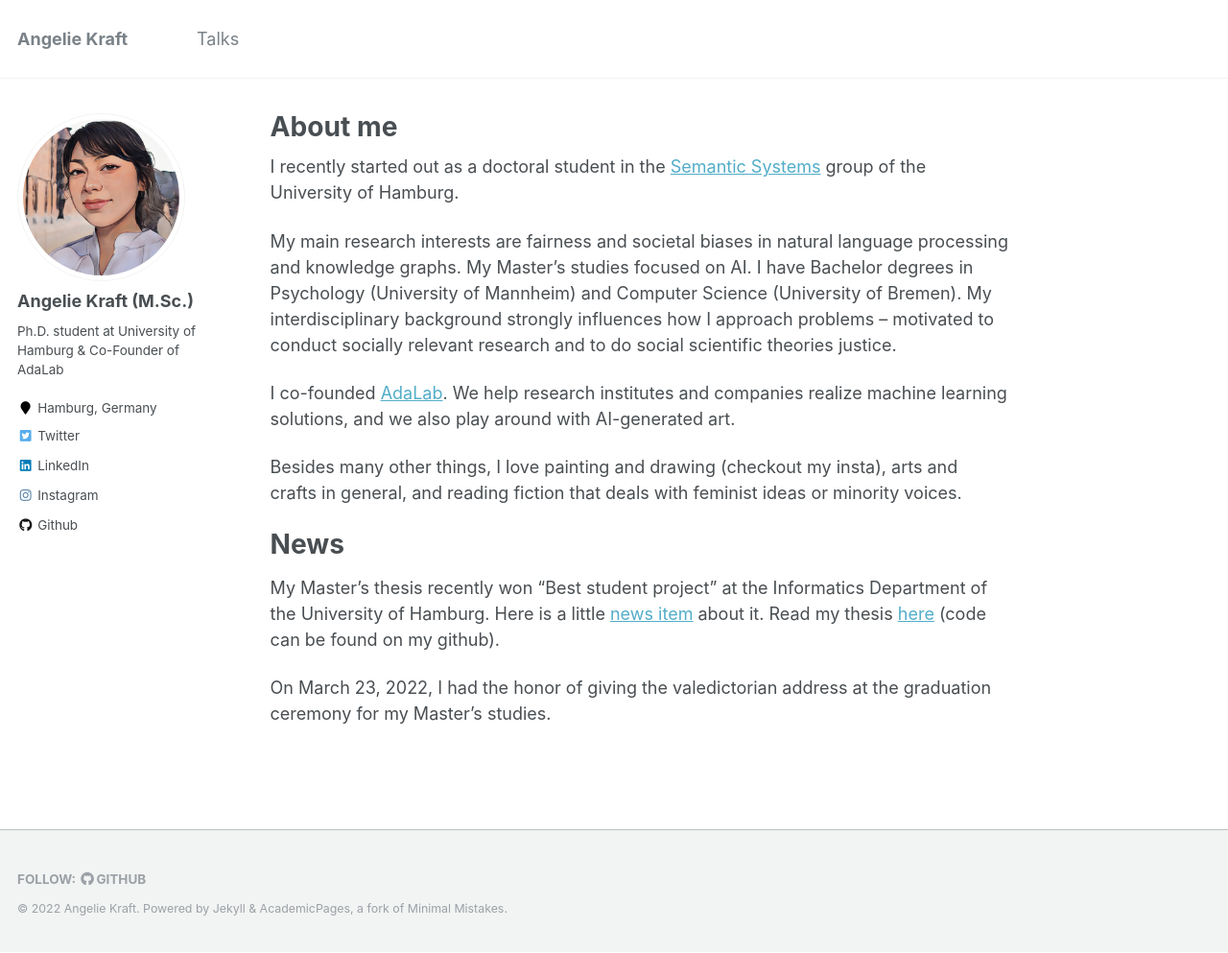
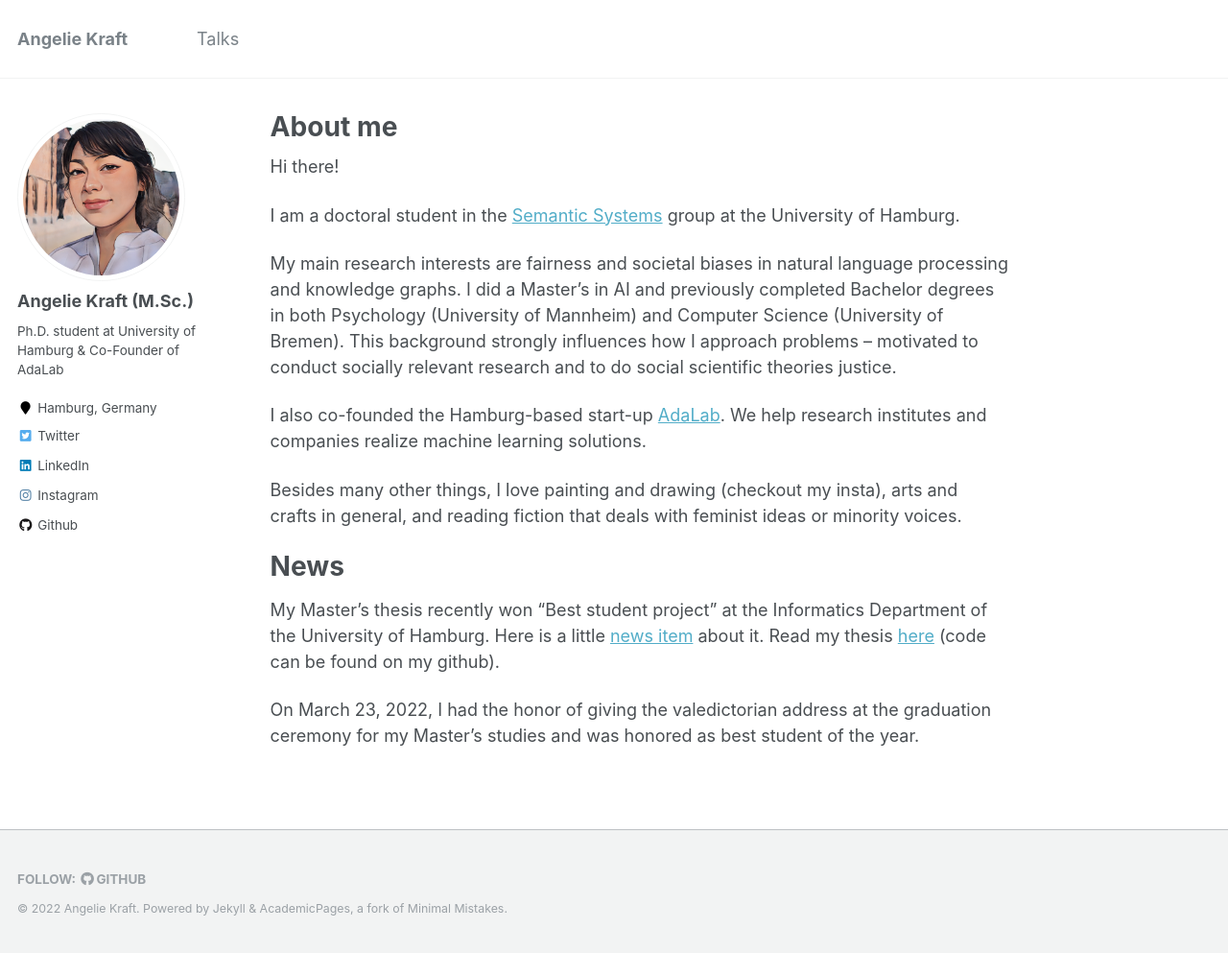
Before and after one commit to krangelie/krangelie.github.io, a Jekyll site: the page built from _pages/about.md, in a window 1280 px wide and 993 px high. Shown: the whole window at 96% size. Built offline with Jekyll 4.4.1, drawn with Linux system fonts in a browser that asks for light colours.

Commit message:
Update about.md

```diff
--- a/_pages/about.md
+++ b/_pages/about.md
@@ -7,12 +7,13 @@ redirect_from:
   - /about/
   - /about.html
 ---
+Hi there!
 
-I recently started out as a doctoral student in the [Semantic Systems](https://www.inf.uni-hamburg.de/en/inst/ab/sems/home.html) group of the University of Hamburg.
+I am a doctoral student in the [Semantic Systems](https://www.inf.uni-hamburg.de/en/inst/ab/sems/home.html) group at the University of Hamburg.
 
-My main research interests are fairness and societal biases in natural language processing and knowledge graphs. My Master's studies focused on AI. I have Bachelor degrees in Psychology (University of Mannheim) and Computer Science (University of Bremen). My interdisciplinary background strongly influences how I approach problems -- motivated to conduct socially relevant research and to do social scientific theories justice.
+My main research interests are fairness and societal biases in natural language processing and knowledge graphs. I did a Master's in AI and previously completed Bachelor degrees in both Psychology (University of Mannheim) and Computer Science (University of Bremen). This background strongly influences how I approach problems -- motivated to conduct socially relevant research and to do social scientific theories justice.
 
-I co-founded [AdaLab](https://adalab.ai/). We help research institutes and companies realize machine learning solutions, and we also play around with AI-generated art.
+I also co-founded the Hamburg-based start-up [AdaLab](https://adalab.ai/). We help research institutes and companies realize machine learning solutions.
 
 Besides many other things, I love painting and drawing (checkout my insta), arts and crafts in general, and reading fiction that deals with feminist ideas or minority voices.
 
@@ -21,4 +22,4 @@ Besides many other things, I love painting and drawing (checkout my insta), arts
 
 My Master's thesis recently won "Best student project" at the Informatics Department of the University of Hamburg. Here is a little [news item](https://www.inf.uni-hamburg.de/en/inst/ab/lt/home/news/202110-expo.html) about it. Read my thesis [here](https://www.inf.uni-hamburg.de/en/inst/ab/lt/teaching/theses/completed-theses/2021-ma-kraft.pdf) (code can be found on my github).
 
-On March 23, 2022, I had the honor of giving the valedictorian address at the graduation ceremony for my Master's studies.
+On March 23, 2022, I had the honor of giving the valedictorian address at the graduation ceremony for my Master's studies and was honored as best student of the year.
```
